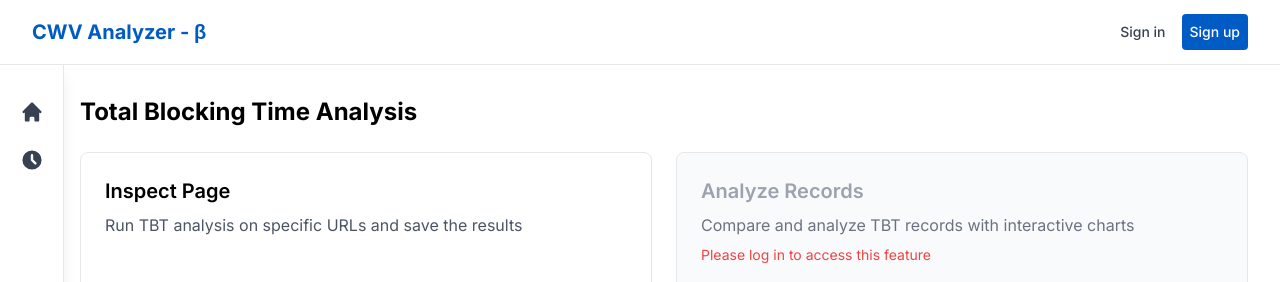
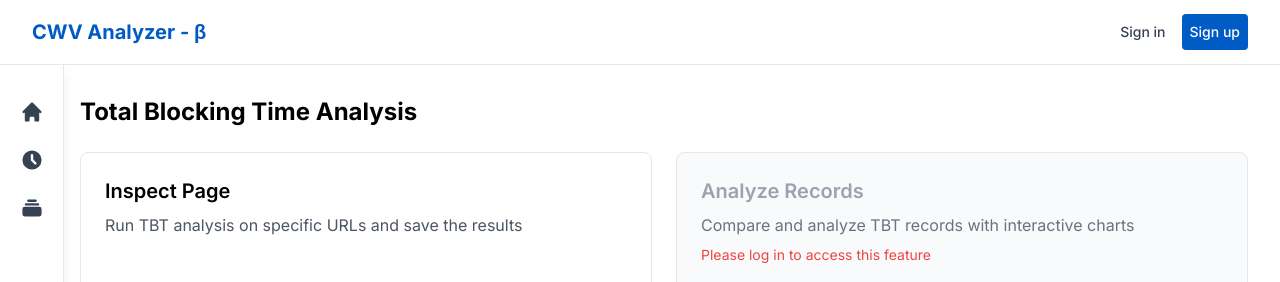
Before and after one commit to tomo-yoshi/cwv-analyzer, a Next.js app: page /analysis/tbt in a window 1280 px wide. Shown: the top 282 px of the page. Built offline with nearby package versions, Linux system fonts and the light colour scheme; no server answers.

Commit message:
Create collect-data page boilerplate

```diff
--- /dev/null
+++ b/src/app/analysis/collect-data/page.tsx
@@ -0,0 +1,9 @@
+
+
+export default async function TbtPage() {
+  return (
+    <div className="p-8">
+      <h1 className="text-2xl font-bold mb-6">Collect Data</h1>
+    </div>
+  )
+};
--- a/src/components/layout/SidebarClient.tsx
+++ b/src/components/layout/SidebarClient.tsx
@@ -2,7 +2,7 @@
 
 import { useState } from 'react';
 import Link from 'next/link';
-import { HiHome, HiClock, HiCog } from 'react-icons/hi';
+import { HiHome, HiClock, HiCog, HiCollection } from 'react-icons/hi';
 import clsx from 'clsx';
 import { Session } from '@supabase/supabase-js';
 
@@ -23,6 +23,11 @@ export function SidebarClient({ initialSession }: SidebarClientProps) {
       name: 'TBT Analysis',
       href: '/analysis/tbt',
       icon: HiClock
+    },
+    {
+      name: 'Collect Data',
+      href: '/analysis/collect-data',
+      icon: HiCollection
     },
     ...(initialSession ? [
       {
```
